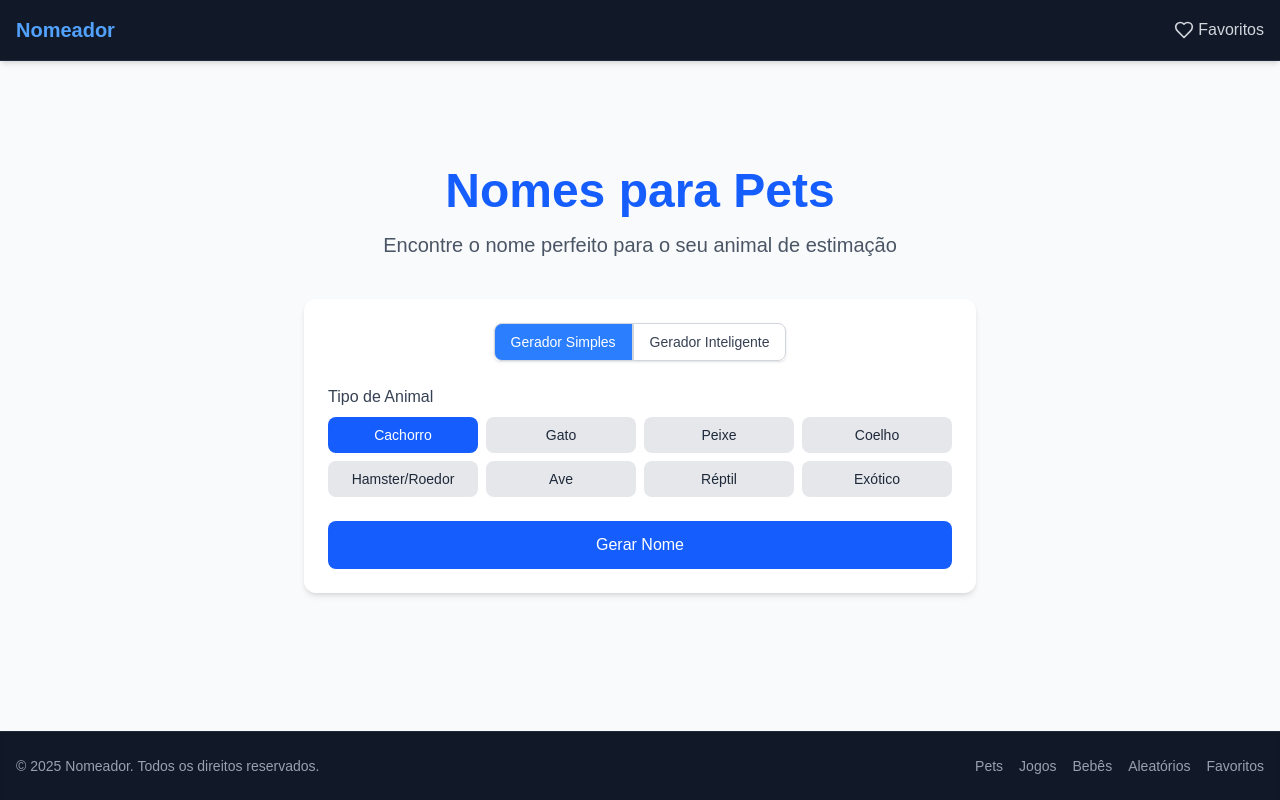
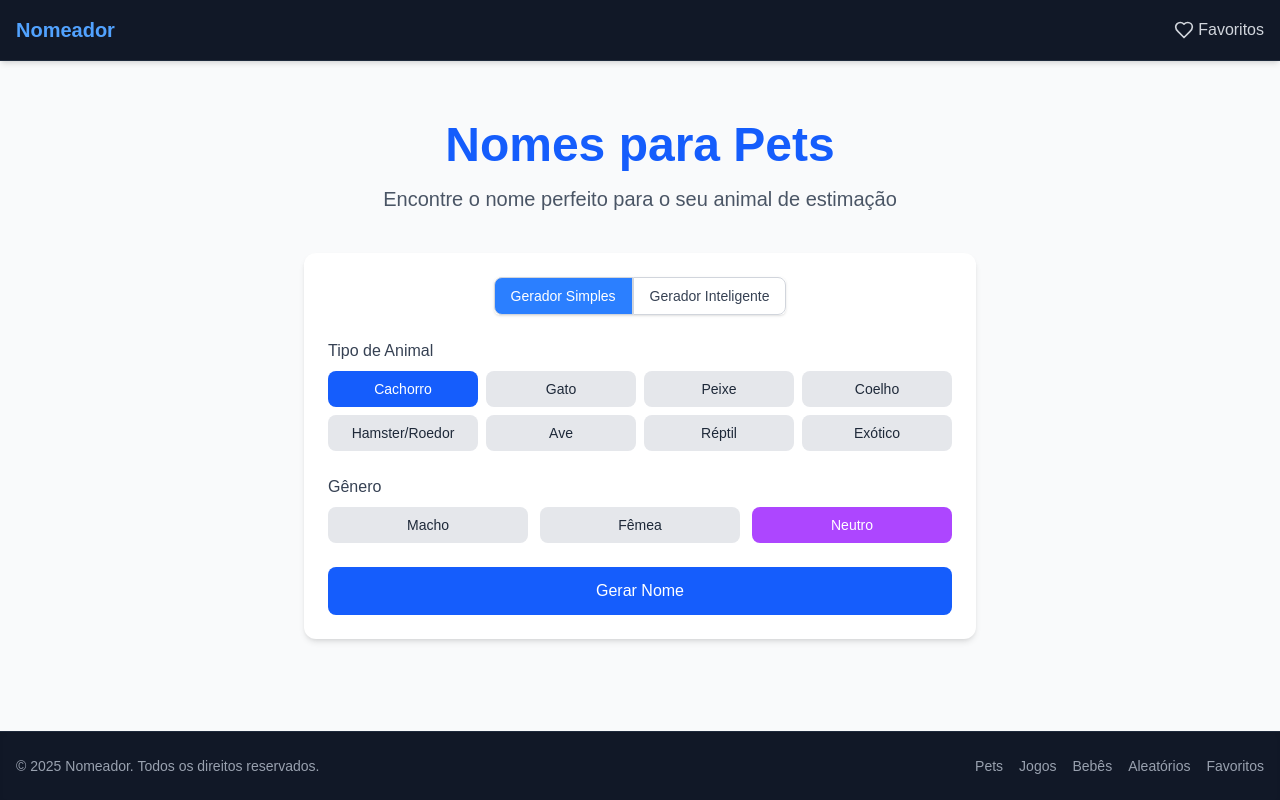
Before and after one commit to MatheusMoorete/Nomeador, a Next.js app: page /pets in a window 1280 px wide. Built offline with nearby package versions, Linux system fonts and the light colour scheme.

Commit message:
Adiciona seletor de gênero (macho, fêmea, neutro) ao gerador simples de pets

```diff
--- a/src/app/pets/page.tsx
+++ b/src/app/pets/page.tsx
@@ -6,57 +6,107 @@ import Header from '@/components/Header';
 import Footer from '@/components/Footer';
 import AINameGenerator from '@/components/AINameGenerator';
 
-// Lista de nomes de pets
-const nomesCachorro = [
+// Lista de nomes de pets separados por gênero
+const nomesCachorro = {
+  macho: [
+    'Thor', 'Max', 'Rex', 'Bob', 'Duke', 'Toby', 'Fred', 'Simba',
+    'Billy', 'Luke', 'Rocky', 'Buddy', 'Apollo', 'Zeus', 'Bruno',
+    'Spike', 'Marley', 'Lucky', 'Charlie', 'Theo'
+  ],
+  femea: [
+    'Luna', 'Bella', 'Mel', 'Nina', 'Amora', 'Princesa', 'Lola',
+    'Meg', 'Mia', 'Kiara', 'Nina', 'Nala', 'Pandora', 'Laika', 'Malu',
+    'Maya', 'Kika', 'Pituca', 'Pepper', 'Penny'
+  ],
+  neutro: [
     'Thor', 'Luna', 'Max', 'Bella', 'Rex', 'Mel', 'Bob', 'Nina',
     'Duke', 'Amora', 'Toby', 'Princesa', 'Fred', 'Lola', 'Simba',
     'Meg', 'Billy', 'Mia', 'Luke', 'Kiara'
-];
+  ]
+};
 
-const nomesGato = [
+const nomesGato = {
+  macho: [
+    'Oliver', 'Leo', 'Simba', 'Tom', 'Félix', 'Garfield', 'Thor',
+    'Bóris', 'Ozzy', 'Mingau', 'Romeu', 'Bigode', 'Tigre', 'Caju',
+    'Merlim', 'Nescau', 'Logan', 'Toddy', 'Trovão', 'Miau'
+  ],
+  femea: [
+    'Luna', 'Lili', 'Nina', 'Mia', 'Mely', 'Nala', 'Mimi',
+    'Chloe', 'Amora', 'Mel', 'Cacau', 'Malu', 'Jade', 'Filó',
+    'Cherie', 'Pandora', 'Maggie', 'Pipoca', 'Pantera', 'Sofia'
+  ],
+  neutro: [
     'Oliver', 'Luna', 'Leo', 'Lili', 'Simba', 'Nina', 'Tom', 'Mia',
     'Félix', 'Mely', 'Garfield', 'Nala', 'Thor', 'Mimi', 'Frajola',
     'Chloe', 'Bóris', 'Amora', 'Ozzy', 'Mel'
-];
+  ]
+};
 
-const nomesPeixe = [
+const nomesPeixe = {
+  macho: [
+    'Nemo', 'Flash', 'Splash', 'Marlin', 'Finn', 'Gil', 'Blue',
+    'Bolha', 'Aquaman', 'Tritão', 'Marin', 'Coral', 'Oceano', 'Shark',
+    'Flipper', 'Nado', 'Azulão', 'Peixoto', 'Vermelho', 'Limão'
+  ],
+  femea: [
+    'Dory', 'Ariel', 'Coral', 'Pearl', 'Ruby', 'Aqua', 'Wanda',
+    'Sereia', 'Bolha', 'Bubble', 'Marina', 'Goldie', 'Pérola', 'Azulina',
+    'Escama', 'Cristal', 'Nada', 'Luna', 'Estrela', 'Água'
+  ],
+  neutro: [
     'Nemo', 'Dory', 'Bolha', 'Azul', 'Flash', 'Splash', 'Coral', 'Marlin',
     'Goldie', 'Bubble', 'Finn', 'Ariel', 'Gil', 'Aqua', 'Wanda',
     'Flipper', 'Nado', 'Blue', 'Pearl', 'Ruby'
-];
+  ]
+};
 
-const nomesCoelho = [
+const nomesCoelho = {
+  macho: [
+    'Pernalonga', 'Thumper', 'Orelhudo', 'Tambor', 'Saltitante', 'Puff',
+    'Algodão', 'Floco', 'Macio', 'Salto', 'Pipinho', 'Bolinha', 'Pintado',
+    'Felpudo', 'Chocolate', 'Cenoura', 'Branquinho', 'Pipoca', 'Nevado', 'Pulão'
+  ],
+  femea: [
+    'Fofa', 'Fofinha', 'Bolinha', 'Pipoca', 'Algodão', 'Neve', 'Cenoura',
+    'Patinha', 'Floquinho', 'Pérola', 'Branquinha', 'Pula-pula', 'Orelhinha',
+    'Lola', 'Lili', 'Cotton', 'Belinha', 'Fru-fru', 'Moranguinho', 'Boneca'
+  ],
+  neutro: [
     'Pernalonga', 'Fofinho', 'Thumper', 'Orelhudo', 'Algodão', 'Cenoura',
     'Pipoca', 'Floco', 'Macio', 'Salto', 'Pipinho', 'Biju', 'Tambor',
     'Bolinha', 'Felpudo', 'Pompom', 'Chocolate', 'Branquinho', 'Patinha', 'Neve'
-];
+  ]
+};
 
-const nomesRoedor = [
-  'Twister', 'Pipoca', 'Pingo', 'Bolt', 'Minnie', 'Mickey', 'Lilo',
-  'Bolinha', 'Floco', 'Amendoim', 'Stuart', 'Ratatouille', 'Nugget',
-  'Cookie', 'Pitufo', 'Petunia', 'Mochi', 'Lentilha', 'Caramelo', 'Pimenta'
-];
+// Versões reduzidas para os outros animais
+const nomesRoedor = {
+  macho: ['Twister', 'Pingo', 'Bolt', 'Mickey', 'Stuart', 'Nugget', 'Amendoim', 'Pitufo', 'Cookie', 'Caramelo'],
+  femea: ['Pipoca', 'Minnie', 'Lilo', 'Bolinha', 'Floco', 'Petunia', 'Mochi', 'Lentilha', 'Pimenta', 'Fofinha'],
+  neutro: ['Twister', 'Pipoca', 'Pingo', 'Bolt', 'Minnie', 'Mickey', 'Lilo', 'Bolinha', 'Floco', 'Pitufo']
+};
 
-const nomesAve = [
-  'Blu', 'Zazu', 'Louro', 'Piu-Piu', 'Sky', 'Jade', 'Safira', 'Rio',
-  'Flash', 'Sol', 'Mel', 'Coco', 'Petúnia', 'Cecília', 'Bob',
-  'Kiwi', 'Rainbow', 'Sunny', 'Esmeralda', 'Jasmine'
-];
+const nomesAve = {
+  macho: ['Blu', 'Zazu', 'Louro', 'Flash', 'Sol', 'Bob', 'Kiwi', 'Sky', 'Rio', 'Azulão'],
+  femea: ['Jade', 'Safira', 'Piu-Piu', 'Petúnia', 'Cecília', 'Mel', 'Coco', 'Rainbow', 'Sunny', 'Esmeralda'],
+  neutro: ['Blu', 'Zazu', 'Louro', 'Piu-Piu', 'Sky', 'Jade', 'Safira', 'Rio', 'Flash', 'Sol']
+};
 
-const nomesReptil = [
-  'Draco', 'Spike', 'Rex', 'Godzilla', 'Yoshi', 'Rango', 'Crush',
-  'Flash', 'Ziggy', 'Komodo', 'Nilo', 'Kraken', 'Mushu', 'Scaly',
-  'Hydra', 'Serpente', 'Scale', 'Cobra', 'Toby', 'Slither'
-];
+const nomesReptil = {
+  macho: ['Draco', 'Spike', 'Rex', 'Godzilla', 'Yoshi', 'Rango', 'Crush', 'Ziggy', 'Komodo', 'Slither'],
+  femea: ['Serpente', 'Hydra', 'Scale', 'Cobra', 'Lagartixa', 'Nila', 'Escama', 'Reptilia', 'Verde', 'Iguana'],
+  neutro: ['Draco', 'Spike', 'Rex', 'Godzilla', 'Yoshi', 'Rango', 'Crush', 'Flash', 'Ziggy', 'Komodo']
+};
 
-const nomesExotico = [
-  'Exótico', 'Safira', 'Rajah', 'Íris', 'Quimera', 'Nebulosa', 'Pandora',
-  'Django', 'Yoda', 'Aurora', 'Bamboo', 'Winter', 'Storm', 'Enigma',
-  'Mystic', 'Shadow', 'Cosmos', 'Ozzy', 'Onyx', 'Quest'
-];
+const nomesExotico = {
+  macho: ['Exótico', 'Rajah', 'Django', 'Yoda', 'Bamboo', 'Storm', 'Enigma', 'Cosmos', 'Ozzy', 'Onyx'],
+  femea: ['Safira', 'Íris', 'Quimera', 'Nebulosa', 'Pandora', 'Aurora', 'Winter', 'Mystic', 'Shadow', 'Quest'],
+  neutro: ['Exótico', 'Safira', 'Rajah', 'Íris', 'Quimera', 'Nebulosa', 'Pandora', 'Django', 'Yoda', 'Aurora']
+};
 
 export default function Pets() {
   const [tipoAnimal, setTipoAnimal] = useState('cachorro');
+  const [generoAnimal, setGeneroAnimal] = useState('neutro');
   const [nomeGerado, setNomeGerado] = useState('');
   const [isGenerating, setIsGenerating] = useState(false);
   const [modoGerador, setModoGerador] = useState<'tradicional' | 'ia'>('tradicional');
@@ -70,31 +120,31 @@ export default function Pets() {
 
       switch(tipoAnimal) {
         case 'cachorro':
-          listaNomes = nomesCachorro;
+          listaNomes = nomesCachorro[generoAnimal as keyof typeof nomesCachorro];
           break;
         case 'gato':
-          listaNomes = nomesGato;
+          listaNomes = nomesGato[generoAnimal as keyof typeof nomesGato];
           break;
         case 'peixe':
-          listaNomes = nomesPeixe;
+          listaNomes = nomesPeixe[generoAnimal as keyof typeof nomesPeixe];
           break;
         case 'coelho':
-          listaNomes = nomesCoelho;
+          listaNomes = nomesCoelho[generoAnimal as keyof typeof nomesCoelho];
           break;
         case 'roedor':
-          listaNomes = nomesRoedor;
+          listaNomes = nomesRoedor[generoAnimal as keyof typeof nomesRoedor];
           break;
         case 'ave':
-          listaNomes = nomesAve;
+          listaNomes = nomesAve[generoAnimal as keyof typeof nomesAve];
           break;
         case 'reptil':
-          listaNomes = nomesReptil;
+          listaNomes = nomesReptil[generoAnimal as keyof typeof nomesReptil];
           break;
         case 'exotico':
-          listaNomes = nomesExotico;
+          listaNomes = nomesExotico[generoAnimal as keyof typeof nomesExotico];
           break;
         default:
-          listaNomes = nomesCachorro;
+          listaNomes = nomesCachorro.neutro;
       }
 
       const indiceAleatorio = Math.floor(Math.random() * listaNomes.length);
@@ -219,6 +269,44 @@ export default function Pets() {
                   </div>
                 </div>
 
+                <div className="mb-6">
+                  <label className="block text-gray-700 dark:text-gray-300 mb-2 font-medium">
+                    Gênero
+                  </label>
+                  <div className="flex gap-3">
+                    <button
+                      className={`flex-1 px-3 py-2 rounded-lg text-sm ${
+                        generoAnimal === 'macho'
+                          ? 'bg-blue-500 text-white'
+                          : 'bg-gray-200 dark:bg-gray-700 text-gray-800 dark:text-gray-200'
+                      }`}
+                      onClick={() => setGeneroAnimal('macho')}
+                    >
+                      Macho
+                    </button>
+                    <button
+                      className={`flex-1 px-3 py-2 rounded-lg text-sm ${
+                        generoAnimal === 'femea'
+                          ? 'bg-pink-500 text-white'
+                          : 'bg-gray-200 dark:bg-gray-700 text-gray-800 dark:text-gray-200'
+                      }`}
+                      onClick={() => setGeneroAnimal('femea')}
+                    >
+                      Fêmea
+                    </button>
+                    <button
+                      className={`flex-1 px-3 py-2 rounded-lg text-sm ${
+                        generoAnimal === 'neutro'
+                          ? 'bg-purple-500 text-white'
+                          : 'bg-gray-200 dark:bg-gray-700 text-gray-800 dark:text-gray-200'
+                      }`}
+                      onClick={() => setGeneroAnimal('neutro')}
+                    >
+                      Neutro
+                    </button>
+                  </div>
+                </div>
+
                 <button
                   className="w-full py-3 px-4 bg-blue-600 hover:bg-blue-700 text-white font-medium rounded-lg transition-colors"
                   onClick={gerarNome}
@@ -239,7 +327,13 @@ export default function Pets() {
             <NomeDisplay
               nome={nomeGerado}
               onGerarNovo={gerarNome}
-              corDestaque="text-blue-600 dark:text-blue-400"
+              corDestaque={
+                generoAnimal === 'macho'
+                  ? 'text-blue-600 dark:text-blue-400'
+                  : generoAnimal === 'femea'
+                    ? 'text-pink-500 dark:text-pink-400'
+                    : 'text-purple-600 dark:text-purple-400'
+              }
               categoria="pets"
             />
           )}
```
Lines whose indentation alone changed are shown as unchanged.
